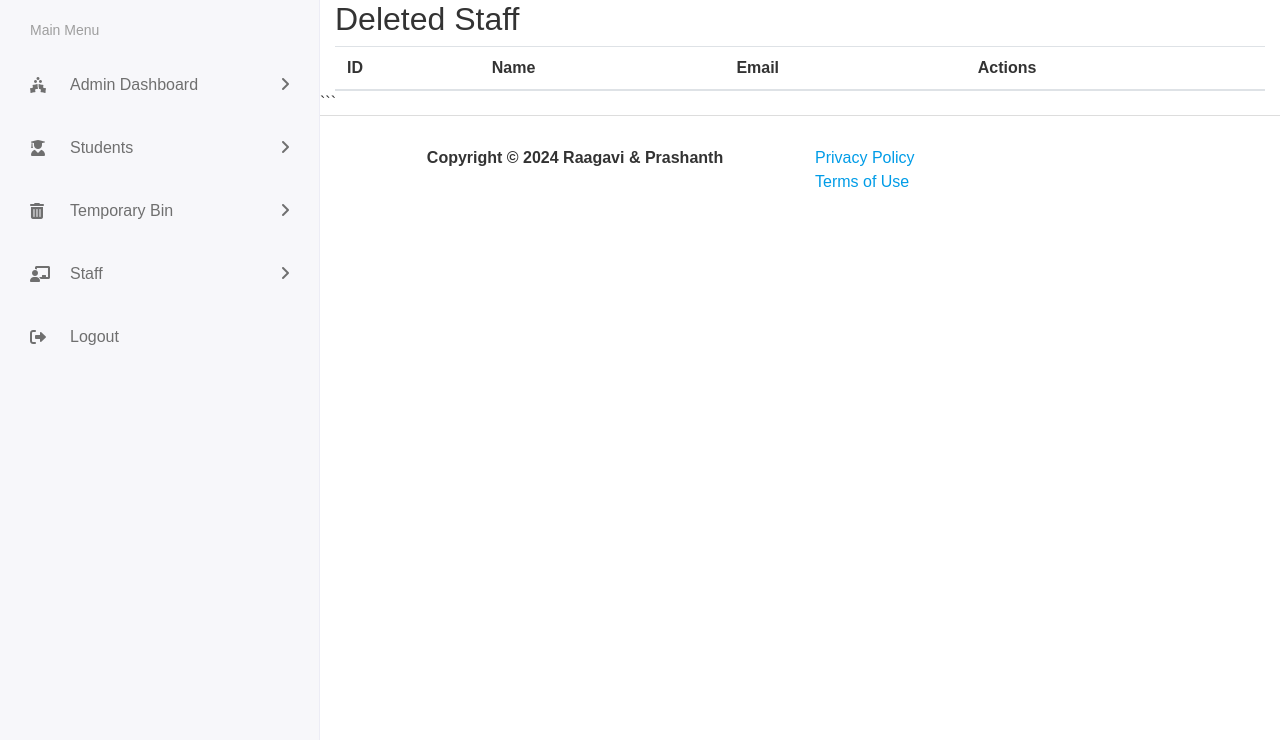
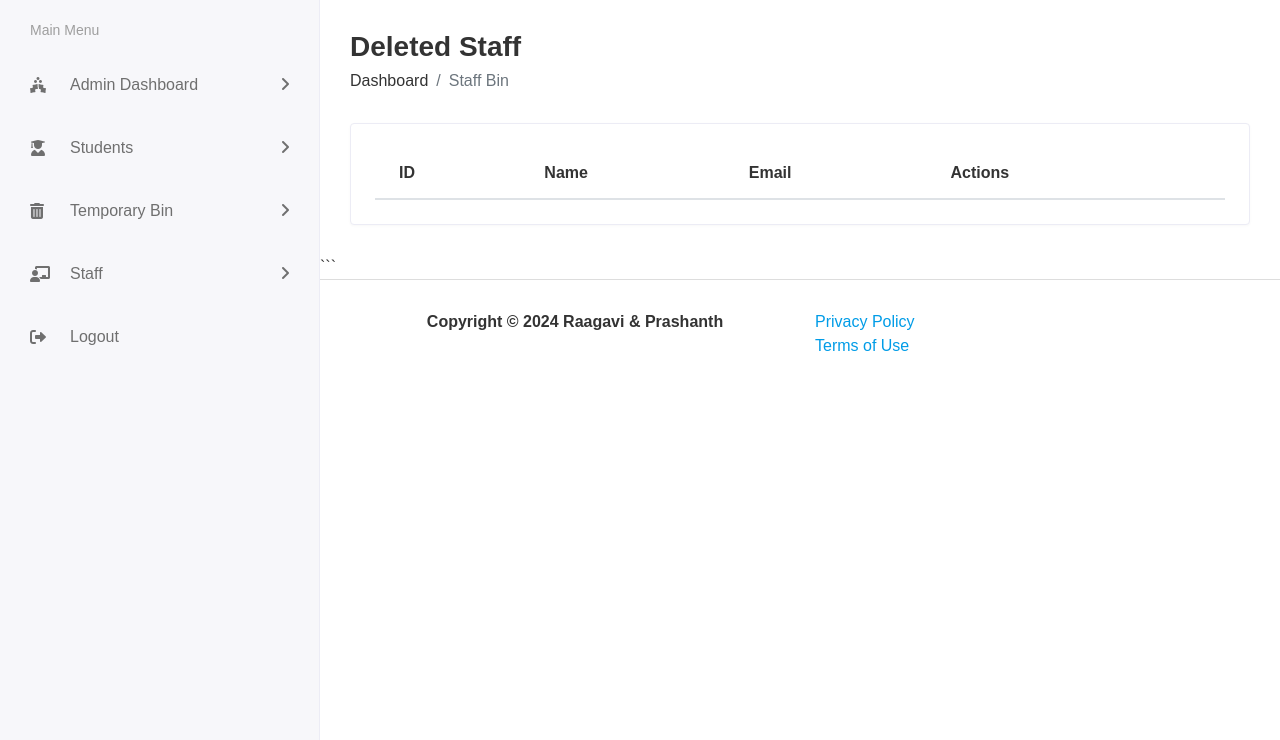
Before and after one commit to prashx1908/vidyasagar_portal_1, a Django app: page /Hod/Staff/Bin/ in a window 1280 px wide. Shown: the part 60-800 px from the top of the page. Run offline with Django 5.2, Linux system fonts and the light colour scheme; the visitor is signed in with stand-in values (Sample User, id 1); data comes from the database, SQL or seed files in the repository; lists and menus that the app fills with data are empty; some libraries are stand-ins or nearby versions.

Commit message:
Update view_staff_bin.html

```diff
--- a/templates/Hod/view_staff_bin.html
+++ b/templates/Hod/view_staff_bin.html
@@ -1,8 +1,19 @@
 {% extends 'base.html' %}
 {% block content %}
-<div class="container">
-    <h2>Deleted Staff</h2>
-    <table class="table">
+<div class="content container-fluid">
+    <div class="page-header">
+        <h3 class="page-title">Deleted Staff</h3>
+        <ul class="breadcrumb">
+            <li class="breadcrumb-item"><a href="{% url 'hod_home' %}">Dashboard</a></li>
+            <li class="breadcrumb-item active">Staff Bin</li>
+        </ul>
+    </div>
+<div class="row">
+        <div class="col-sm-12">
+            <div class="card card-table">
+                <div class="card-body">
+                    <div class="table-responsive">
+                        <table class="table table-hover table-center mb-0">
                             <thead>
                         <tr>
                             <th>ID</th>
@@ -26,4 +37,9 @@
                             </tbody>
                         </table>
                     </div>
+                </div>
+            </div>
+        </div>
+    </div>
+</div>
 {% endblock %}
```
Lines whose indentation alone changed are shown as unchanged.
